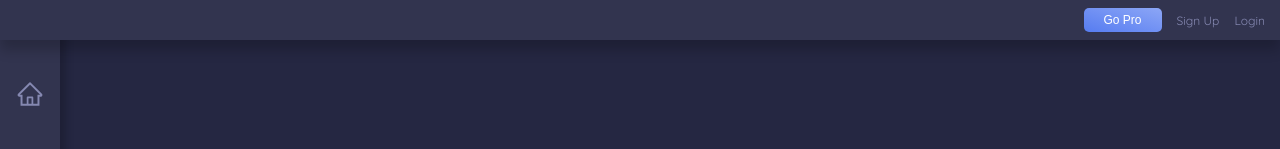
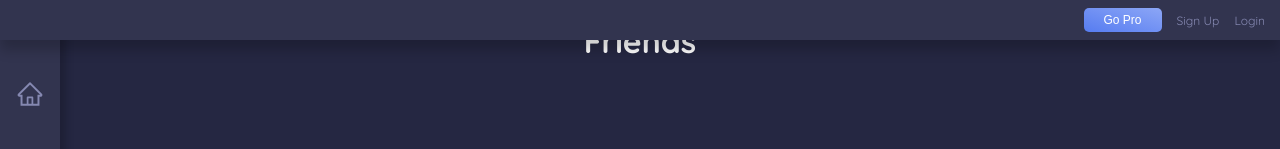
Before and after one commit to kleach12/Slimpossible, a React (Create React App) app in the folder client/: page /friends in a window 1280 px wide. Shown: the top 149 px of the page. Built offline with nearby package versions, Linux system fonts and the light colour scheme; no server answers.

Commit message:
Setup React Router for future

```diff
--- a/client/src/App.js
+++ b/client/src/App.js
@@ -4,6 +4,8 @@ import { useState, useEffect } from "react";
 import { Dashboard } from "./pages/Dashboard";
 import Header from "./components/Header";
 import Navbar from "./components/Navbar";
+import { Routes,Route } from "react-router-dom";
+import Friends from "./pages/Friends";
 function App() {
   const [data, setData] = useState(null);
 
@@ -20,15 +22,17 @@ function App() {
 
   return (
     <div className="App">
-      <header className="App-header">
-
         {/* This will be the top dashboard */}
         <Header/>
         {/* This will be the side dashboard */}
         <Navbar/>
         {/* This will be the main dashboard */}
        {/* <Dashboard/> */}
-      </header>
+       {/* {This will be the page where the user can see their friends and add new friends} */}
+       <Routes>
+          <Route path="/" element={<Dashboard/>}/>
+          <Route path="/friends" element={<Friends/>}/>
+       </Routes>
     </div>
   );
 }
--- a/client/src/index.js
+++ b/client/src/index.js
@@ -1,14 +1,17 @@
-import React from 'react';
-import ReactDOM from 'react-dom/client';
-import './index.css';
-import App from './App';
-import reportWebVitals from './reportWebVitals';
+import React from "react";
+import ReactDOM from "react-dom/client";
+import "./index.css";
+import App from "./App";
+import reportWebVitals from "./reportWebVitals";
+import { BrowserRouter } from "react-router-dom";
 
-const root = ReactDOM.createRoot(document.getElementById('root'));
+const root = ReactDOM.createRoot(document.getElementById("root"));
 root.render(
-  <React.StrictMode>
-    <App />
-  </React.StrictMode>
+  <BrowserRouter>
+    <React.StrictMode>
+      <App />
+    </React.StrictMode>
+  </BrowserRouter>
 );
 
 // If you want to start measuring performance in your app, pass a function
--- /dev/null
+++ b/client/src/pages/Friends.js
@@ -0,0 +1,9 @@
+import './Friends.css'
+
+export default function Friends() {
+  return (
+    <div>
+      <h1>Friends</h1>
+    </div>
+  );
+}
```
Also changed, not shown: client/src/pages/Friends.css (added).
